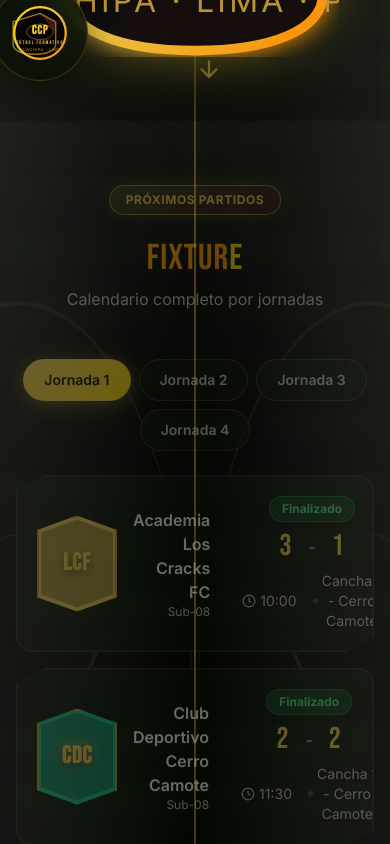
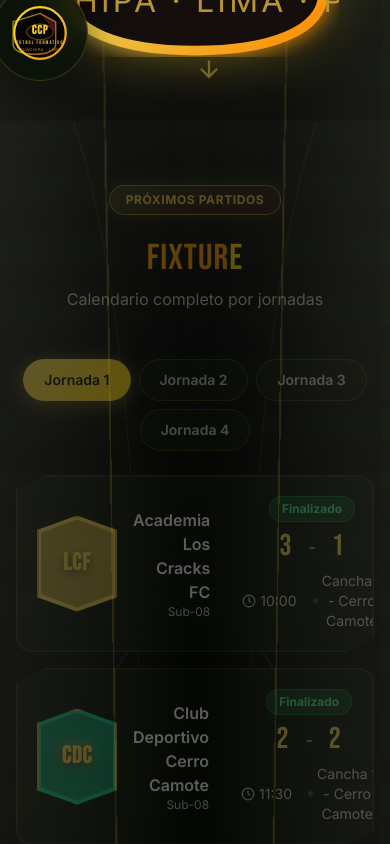
Before and after one commit to gonza-hash89/Copa-Crack-Huachipa, a Next.js app: page / in a window 390 px wide. Shown: the part 980-1824 px from the top of the page. Built offline with nearby package versions, Linux system fonts and the light colour scheme; no server answers.

Commit message:
fix: contener lineas campo responsivas, evitar desborde en pantallas extremas

```diff
--- a/app/globals.css
+++ b/app/globals.css
@@ -66,6 +66,7 @@ body {
     4px 100%,
     100% 8px;
   background-blend-mode: overlay, normal, normal;
+  overflow: hidden;
 }
 
 .grass-field::before {
@@ -85,31 +86,56 @@ body {
   z-index: 1;
 }
 
+/* Contenedor responsivo para las líneas del campo - mantiene aspect-ratio de cancha */
 .grass-field::after {
   content: "";
   position: absolute;
   inset: 0;
+  /* Contenedor interno que mantiene proporción de cancha (105m x 68m ≈ 1.54) */
   background-image:
-    /* Círculo central */
-    radial-gradient(circle at 50% 50%, transparent 18%, var(--gold) 18%, var(--gold) 18.5%, transparent 18.5%),
-    /* Área grande izquierda */
-    radial-gradient(ellipse 45% 35% at 5% 50%, transparent 98%, var(--gold-dim) 98%, var(--gold-dim) 99%, transparent 99%),
-    /* Área grande derecha */
-    radial-gradient(ellipse 45% 35% at 95% 50%, transparent 98%, var(--gold-dim) 98%, var(--gold-dim) 99%, transparent 99%),
-    /* Área chica izquierda */
-    radial-gradient(ellipse 20% 15% at 5% 50%, transparent 98%, var(--gold-dim) 98%, var(--gold-dim) 99%, transparent 99%),
-    /* Área chica derecha */
-    radial-gradient(ellipse 20% 15% at 95% 50%, transparent 98%, var(--gold-dim) 98%, var(--gold-dim) 99%, transparent 99%),
-    /* Punto penal izquierdo */
-    radial-gradient(circle at 18% 50%, var(--gold) 1.5%, transparent 1.5%),
-    /* Punto penal derecho */
-    radial-gradient(circle at 82% 50%, var(--gold) 1.5%, transparent 1.5%),
+    /* Círculo central (radio 9.15m) */
+    radial-gradient(circle at 50% 50%, transparent 12%, var(--gold) 12%, var(--gold) 12.3%, transparent 12.3%),
+    /* Área grande (16.5m x 40.3m) - izquierda */
+    radial-gradient(ellipse 31% 59% at 3% 50%, transparent 98%, var(--gold-dim) 98%, var(--gold-dim) 99%, transparent 99%),
+    /* Área grande - derecha */
+    radial-gradient(ellipse 31% 59% at 97% 50%, transparent 98%, var(--gold-dim) 98%, var(--gold-dim) 99%, transparent 99%),
+    /* Área chica (5.5m x 18.3m) - izquierda */
+    radial-gradient(ellipse 10% 27% at 3% 50%, transparent 98%, var(--gold-dim) 98%, var(--gold-dim) 99%, transparent 99%),
+    /* Área chica - derecha */
+    radial-gradient(ellipse 10% 27% at 97% 50%, transparent 98%, var(--gold-dim) 98%, var(--gold-dim) 99%, transparent 99%),
+    /* Punto penal (11m) - izquierdo */
+    radial-gradient(circle at 13.5% 50%, var(--gold) 1%, transparent 1%),
+    /* Punto penal - derecho */
+    radial-gradient(circle at 86.5% 50%, var(--gold) 1%, transparent 1%),
     /* Línea central */
-    linear-gradient(90deg, transparent 49.8%, var(--gold-dim) 49.8%, var(--gold-dim) 50.2%, transparent 50.2%);
+    linear-gradient(90deg, transparent 49.9%, var(--gold-dim) 49.9%, var(--gold-dim) 50.1%, transparent 50.1%);
   background-size: 100% 100%;
-  opacity: 0.35;
+  opacity: 0.3;
   pointer-events: none;
   z-index: 2;
+  /* Clip para que no se desborde en pantallas extremas */
+  clip-path: inset(0);
+}
+
+/* Responsive: en móviles (vertical), reducimos opacidad y simplificamos */
+@media (max-width: 640px) {
+  .grass-field::after {
+    opacity: 0.18;
+    background-image:
+      radial-gradient(circle at 50% 50%, transparent 15%, var(--gold) 15%, var(--gold) 15.5%, transparent 15.5%),
+      radial-gradient(ellipse 35% 60% at 2% 50%, transparent 98%, var(--gold-dim) 98%, var(--gold-dim) 99%, transparent 99%),
+      radial-gradient(ellipse 35% 60% at 98% 50%, transparent 98%, var(--gold-dim) 98%, var(--gold-dim) 99%, transparent 99%),
+      linear-gradient(90deg, transparent 49.9%, var(--gold-dim) 49.9%, var(--gold-dim) 50.1%, transparent 50.1%);
+  }
+}
+
+/* En pantallas muy anchas, limitamos el ancho efectivo del campo */
+@media (min-width: 1920px) {
+  .grass-field::after {
+    background-size: 80% 100%;
+    background-position: center;
+    background-repeat: no-repeat;
+  }
 }
 
 /* Variante hero - césped más visible */
@@ -150,20 +176,34 @@ body {
 }
 
 .grass-field.hero::after {
-  opacity: 0.5;
+  opacity: 0.45;
+  background-image:
+    radial-gradient(circle at 50% 50%, transparent 10%, var(--gold) 10%, var(--gold) 10.3%, transparent 10.3%),
+    radial-gradient(ellipse 28% 55% at 4% 50%, transparent 98%, var(--gold-dim) 98%, var(--gold-dim) 99%, transparent 99%),
+    radial-gradient(ellipse 28% 55% at 96% 50%, transparent 98%, var(--gold-dim) 98%, var(--gold-dim) 99%, transparent 99%),
+    radial-gradient(ellipse 12% 30% at 4% 50%, transparent 98%, var(--gold-dim) 98%, var(--gold-dim) 99%, transparent 99%),
+    radial-gradient(ellipse 12% 30% at 96% 50%, transparent 98%, var(--gold-dim) 98%, var(--gold-dim) 99%, transparent 99%),
+    radial-gradient(circle at 12% 50%, var(--gold) 1.2%, transparent 1.2%),
+    radial-gradient(circle at 88% 50%, var(--gold) 1.2%, transparent 1.2%),
+    linear-gradient(90deg, transparent 49.8%, var(--gold-dim) 49.8%, var(--gold-dim) 50.2%, transparent 50.2%);
 }
 
 /* Variante tables - césped más tenue */
 .grass-field.tables {
+  opacity: 0.35;
+}
+
+.grass-field.tables::before {
   opacity: 0.4;
 }
 
-.grass-field.tables::before {
-  opacity: 0.5;
-}
-
 .grass-field.tables::after {
-  opacity: 0.15;
+  opacity: 0.12;
+  background-image:
+    radial-gradient(circle at 50% 50%, transparent 14%, var(--gold) 14%, var(--gold) 14.3%, transparent 14.3%),
+    radial-gradient(ellipse 33% 58% at 3% 50%, transparent 98%, var(--gold-dim) 98%, var(--gold-dim) 99%, transparent 99%),
+    radial-gradient(ellipse 33% 58% at 97% 50%, transparent 98%, var(--gold-dim) 98%, var(--gold-dim) 99%, transparent 99%),
+    linear-gradient(90deg, transparent 49.9%, var(--gold-dim) 49.9%, var(--gold-dim) 50.1%, transparent 50.1%);
 }
 
 /* ========================================
```
